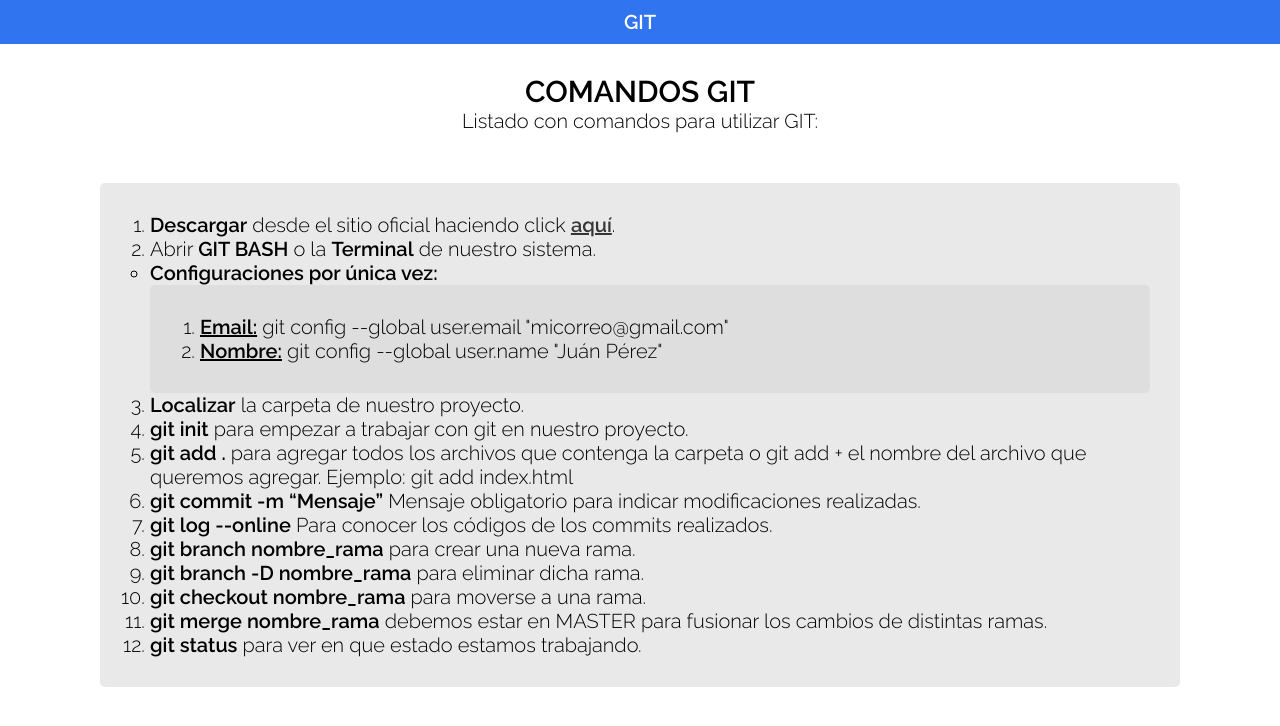
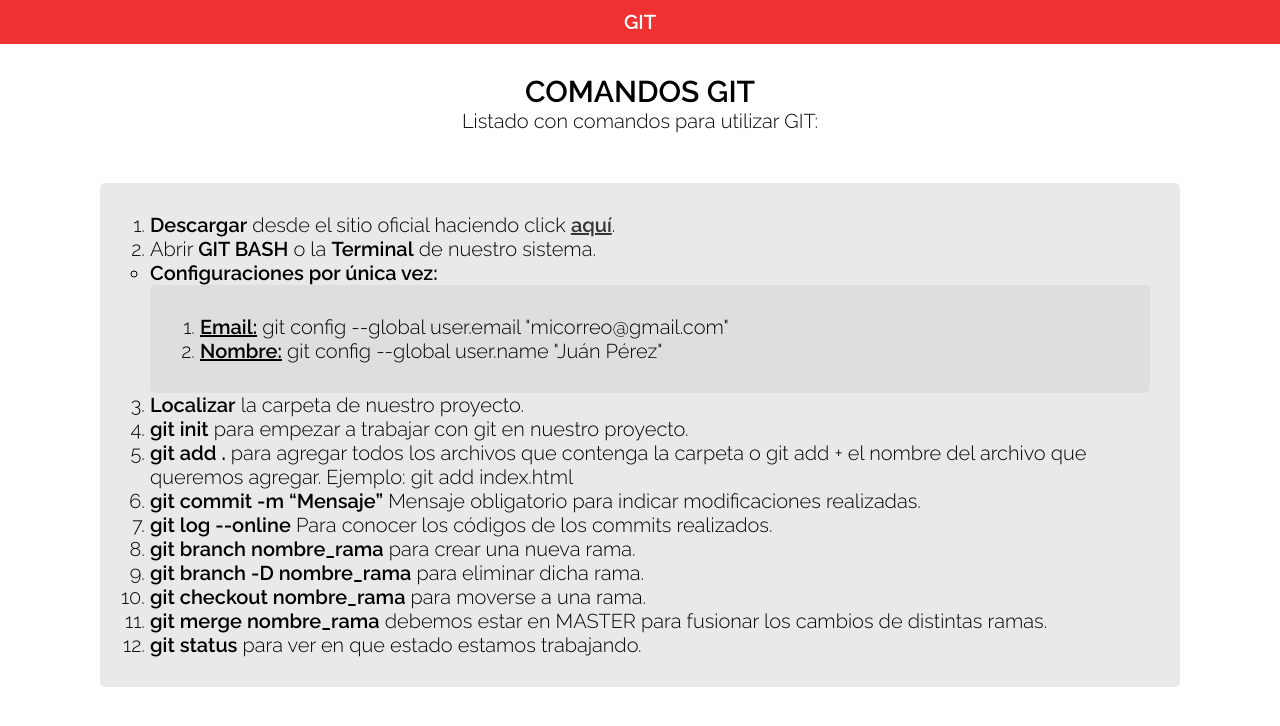
Before and after one commit to AgustinColaci/After-GitHub, a plain HTML site: page index.html in a window 1280 px wide. Drawn offline with Linux system fonts and the light colour scheme.

Commit message:
Modifiqué background del nav

```diff
--- a/css/estilos.css
+++ b/css/estilos.css
@@ -18,7 +18,7 @@ header nav ul {
   font-weight: 600;
   font-size: 2rem;
   padding: 1rem;
-  background-color: #3174F0;
+  background-color: #f03131;
   list-style-type: none; }
 
 section {
```
